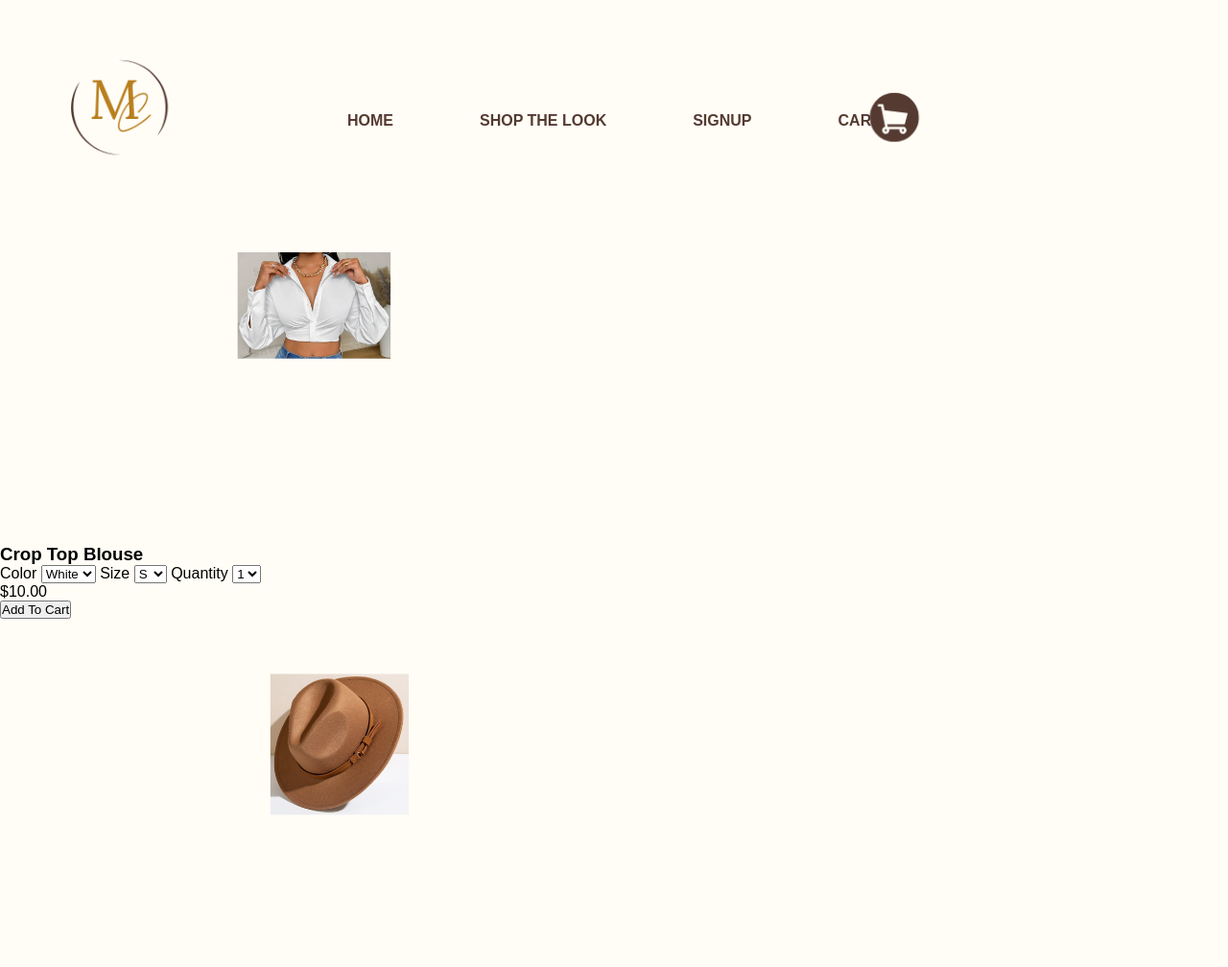
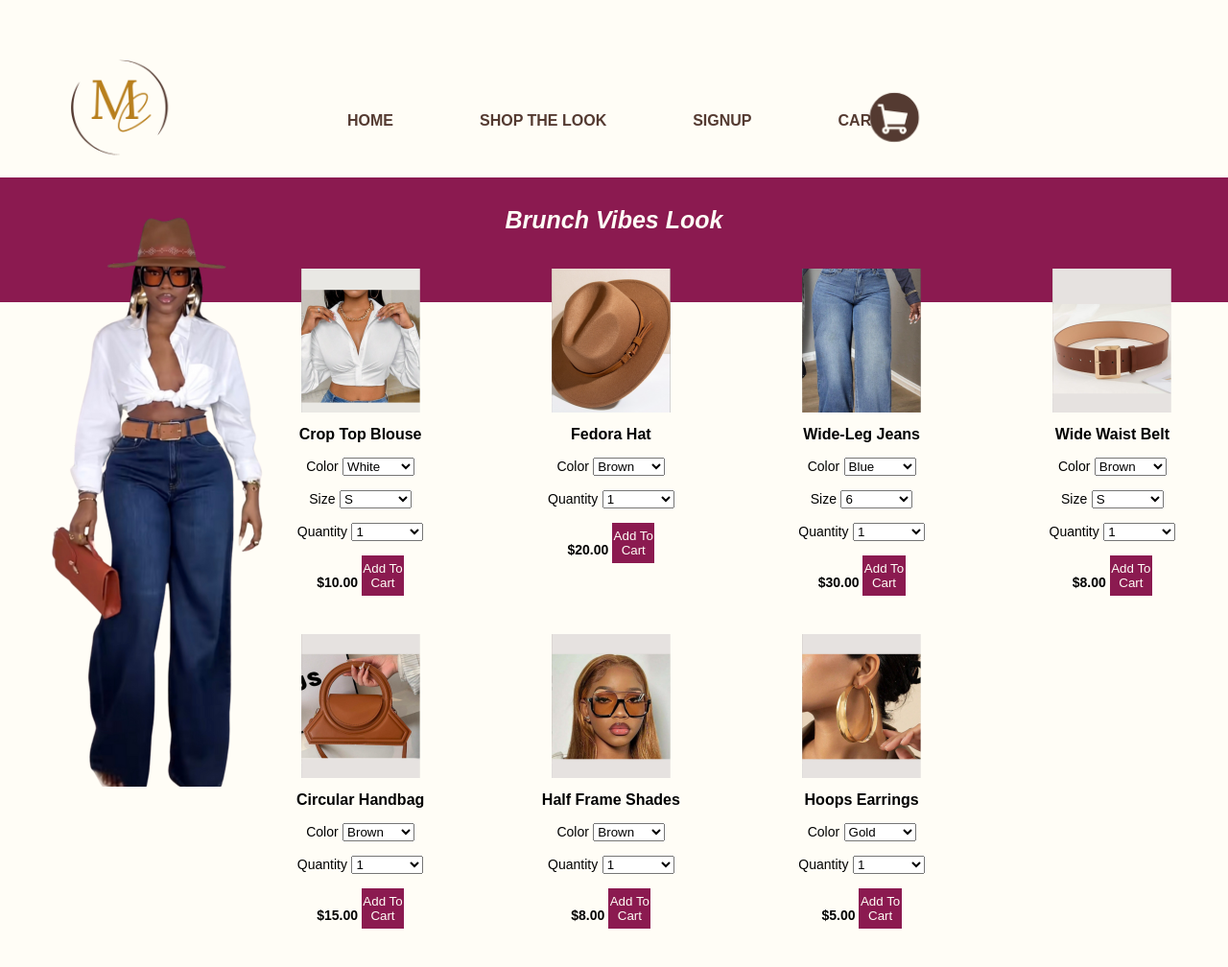
Before and after one commit to mjacobs1341/Mellys-Closet, a plain HTML site: page brunch-vibes.html in a window 1280 px wide. Shown: the top 1008 px of the page at 96% size. Drawn offline with Linux system fonts and the light colour scheme.

Commit message:
styling for brunch vibe page

```diff
--- a/brunch-vibes.html
+++ b/brunch-vibes.html
@@ -32,7 +32,7 @@
             <!--Crop Top-->
 
             <div class="brunch-item">
-                <img src="images/croptop-blouse.png" alt="blouse">
+                <img src="images/white-shirt.png" alt="blouse">
                 <h3>Crop Top Blouse</h3>
 
                 <label for="color">Color</label>
@@ -40,7 +40,7 @@
                     <option value="White">White</option>
                 </select>
 
-
+                <br>
                 <label for="size">Size</label>
                 <select id="size" name="size">
                     <option value="S">S</option>
@@ -48,6 +48,7 @@
                     <option value="L">L</option>
                 </select>
 
+                <br>
                 <label for="quantity">Quantity</label>
                 <select id="quantity" name="quantity">
                     <option value="1">1</option>
@@ -55,16 +56,14 @@
                     <option value="3">3</option>
                 </select>
 
-                <p>$10.00</p>
-
-                <button type="button">Add To Cart</button>
+                <p>$10.00 <button type="button">Add To<br>Cart</button></p>
             </div>
 
             <!--Fedora hat-->
 
 
             <div class="brunch-item">
-                <img src="images/fedora-hat.png" alt="hat">
+                <img src="images/hat.png" alt="hat">
                 <h3>Fedora Hat</h3>
 
                 <label for="color">Color</label>
@@ -72,6 +71,8 @@
                     <option value="Brown">Brown</option>
                 </select>
 
+
+                <br>
                 <label for="quantity">Quantity</label>
                 <select id="quantity" name="quantity">
                     <option value="1">1</option>
@@ -79,16 +80,16 @@
                     <option value="3">3</option>
                 </select>
 
-                <p>$20.00</p>
+                <p>$20.00 <button type="button">Add To <br> Cart</button></p>
 
-                <button type="button">Add To Cart</button>
+
             </div>
 
 
             <!--jeans-->
 
             <div class="brunch-item">
-                <img src="images/wideleg-jeans-2.png" alt="jeans">
+                <img src="images/jeans.png" alt="jeans">
                 <h3>Wide-Leg Jeans</h3>
 
                 <label for="color">Color</label>
@@ -96,6 +97,7 @@
                     <option value="Blue">Blue</option>
                 </select>
 
+                <br>
                 <label for="size">Size</label>
                 <select id="size" name="size">
                     <option value="6">6</option>
@@ -103,6 +105,7 @@
                     <option value="10">10</option>
                 </select>
 
+                <br>
                 <label for="quantity">Quantity</label>
                 <select id="quantity" name="quantity">
                     <option value="1">1</option>
@@ -110,9 +113,9 @@
                     <option value="3">3</option>
                 </select>
 
-                <p>$30.00</p>
+                <p>$30.00 <button type="button">Add To<br> Cart</button></p>
 
-                <button type="button">Add To Cart</button>
+
             </div>
 
 
@@ -120,7 +123,7 @@
             <!--belt-->
 
             <div class="brunch-item">
-                <img src="images/belt.png" alt="belt">
+                <img src="images/belt-2.png" alt="belt">
                 <h3>Wide Waist Belt</h3>
 
 
@@ -129,6 +132,8 @@
                     <option value="Brown">Brown</option>
                 </select>
 
+
+                <br>
                 <label for="size">Size</label>
                 <select id="size" name="size">
                     <option value="S">S</option>
@@ -136,6 +141,7 @@
                     <option value="L">L</option>
                 </select>
 
+                <br>
                 <label for="quantity">Quantity</label>
                 <select id="quantity" name="quantity">
                     <option value="1">1</option>
@@ -143,16 +149,16 @@
                     <option value="3">3</option>
                 </select>
 
-                <p>$8.00</p>
+                <p>$8.00 <button type="button">Add To<br>Cart</button></p>
 
-                <button type="button">Add To Cart</button>
+
             </div>
 
 
             <!--handbag-->
 
             <div class="brunch-item">
-                <img src="images/brown-handbag.png" alt="brown bag">
+                <img src="images/cbag.png" alt="brown bag">
                 <h3>Circular Handbag</h3>
 
 
@@ -161,6 +167,7 @@
                     <option value="Brown">Brown</option>
                 </select>
 
+                <br>
                 <label for="quantity">Quantity</label>
                 <select id="quantity" name="quantity">
                     <option value="1">1</option>
@@ -168,16 +175,16 @@
                     <option value="3">3</option>
                 </select>
 
-                <p>$15.00</p>
+                <p>$15.00 <button type="button">Add To<br>Cart</button></p>
 
-                <button type="button">Add To Cart</button>
+
             </div>
 
 
             <!--shades-->
 
             <div class="brunch-item">
-                <img src="images/Shades.png" alt="shades">
+                <img src="images/frames.png" alt="shades">
                 <h3>Half Frame Shades</h3>
 
 
@@ -186,7 +193,7 @@
                     <option value="Brown">Brown</option>
                 </select>
 
-
+                <br>
                 <label for="quantity">Quantity</label>
                 <select id="quantity" name="quantity">
                     <option value="1">1</option>
@@ -194,16 +201,16 @@
                     <option value="3">3</option>
                 </select>
 
-                <p>$8.00</p>
+                <p>$8.00 <button type="button">Add To<br> Cart</button></p>
 
-                <button type="button">Add To Cart</button>
+
             </div>
 
 
             <!--Hoops Earring-->
 
             <div class="brunch-item">
-                <img src="images/hoop-earrings.png" alt="hoop earrings">
+                <img src="images/hearrings.png" alt="hoop earrings">
                 <h3>Hoops Earrings</h3>
 
 
@@ -212,7 +219,7 @@
                     <option value="Gold">Gold</option>
                 </select>
 
-
+                <br>
                 <label for="quantity">Quantity</label>
                 <select id="quantity" name="quantity">
                     <option value="1">1</option>
@@ -220,17 +227,18 @@
                     <option value="3">3</option>
                 </select>
 
-                <p>$5.00</p>
+                <p>$5.00 <button type="button">Add To<br> Cart</button></p>
 
-                <button type="button">Add To Cart</button>
             </div>
 
-
-            <div class="bruncn-girl">
-                <img src="images/brunch-girl.png" alt="brunch girl">
-            </div>
+        </section>
 
 
-        </section>
+        <div class="brunch-girl">
+            <img src="images/bgirl-2.png" alt="brunch girl">
+        </div>
+
+
+
     </body>
 </html>
--- a/css/style.css
+++ b/css/style.css
@@ -212,7 +212,7 @@ body {
 
 }
 
-/* Styling the product page */
+/* Styling  for the product page */
 
 nav {
     margin-top: -225px;
@@ -278,7 +278,7 @@ header p {
    margin: -135px;
    padding-bottom: 30px;
 
-    /*desciption*/
+
 }
 
 .product-item img {
@@ -338,7 +338,7 @@ header p {
 
 }
 
-/* styling the casual weekeng page */
+/* styling for the casual weekeng page */
 
 .casual-banner {
     background-color: #8B1A50;
@@ -427,7 +427,7 @@ header p {
 
 
 
-/* styling date night page*/
+/* styling for date night page*/
 
 .date-night-banner {
     background-color:#8B1A50;
@@ -509,3 +509,100 @@ header p {
     padding-top: 6px;
     padding-bottom: 6px;
 }
+
+/* styling for brunch vibes page*/
+
+
+.brunch-banner {
+    background-color:#8B1A50;
+    width: 100%;
+    padding: 65px;
+    text-align: center;
+}
+
+.brunch-banner p {
+    font-size: 25px;
+    font-weight: bold;
+    margin: -35px;
+    text-align: center;
+    color: #FFFDF6;
+    font-style: italic;
+}
+
+.brunch-vibes {
+    display: grid;
+    grid-template-columns: repeat(4,1fr);
+    margin: -35px;
+    gap: 40px ;
+    padding-left: 300px ;
+    margin-right:10px;
+    margin-bottom: 30px;
+
+
+}
+
+/*.brunch-vibes {
+    display: flex;
+    justify-content: center;
+    margin: -35px;
+    gap: -20px;
+    padding-left: 300px;
+    margin-right: 20px;
+}*/
+
+.brunch-vibes img {
+    width: 150px;
+}
+
+.brunch-girl {
+
+    position: absolute;
+    top: 220px;
+}
+
+.brunch-girl img {
+    height: 600px;
+    margin-left: 20px;
+}
+
+.brunch-item {
+    margin: 0;
+    padding: 0;
+    text-align: center;
+}
+
+.brunch-item h3 {
+    text-align: center;
+    font-weight: bold;
+    padding-top: 10px;
+    padding-bottom: 15px;
+    color: black;
+    font-size: 16px;
+}
+
+.brunch-item label {
+    display: inline-block;
+    font-weight: 500;
+    font-size: 14px;
+    margin-bottom: 15px;
+}
+
+.brunch-item select {
+    width: 75px;
+    margin-bottom: 15px;
+
+}
+
+.brunch-item p {
+   font-size: 14px;
+   font-weight: bold;
+}
+
+.brunch-item p button {
+    color: #FFFDF6;
+    border: #8B1A50;
+    background-color: #8B1A50;
+    width: 20%;
+    padding-top: 6px;
+    padding-bottom: 6px;
+}
```
Also changed, not shown: images/belt-2.png (added), images/bgirl-2.png (added), images/cbag.png (added), images/croptop-blouse.png (deleted), images/fedora-hat.png (deleted), images/frames.png (added), images/hat.png (added), images/hearrings.png (added), images/jeans.png (added), images/metallic-bag.png (deleted), images/white-shirt.png (added), 1 other file.
